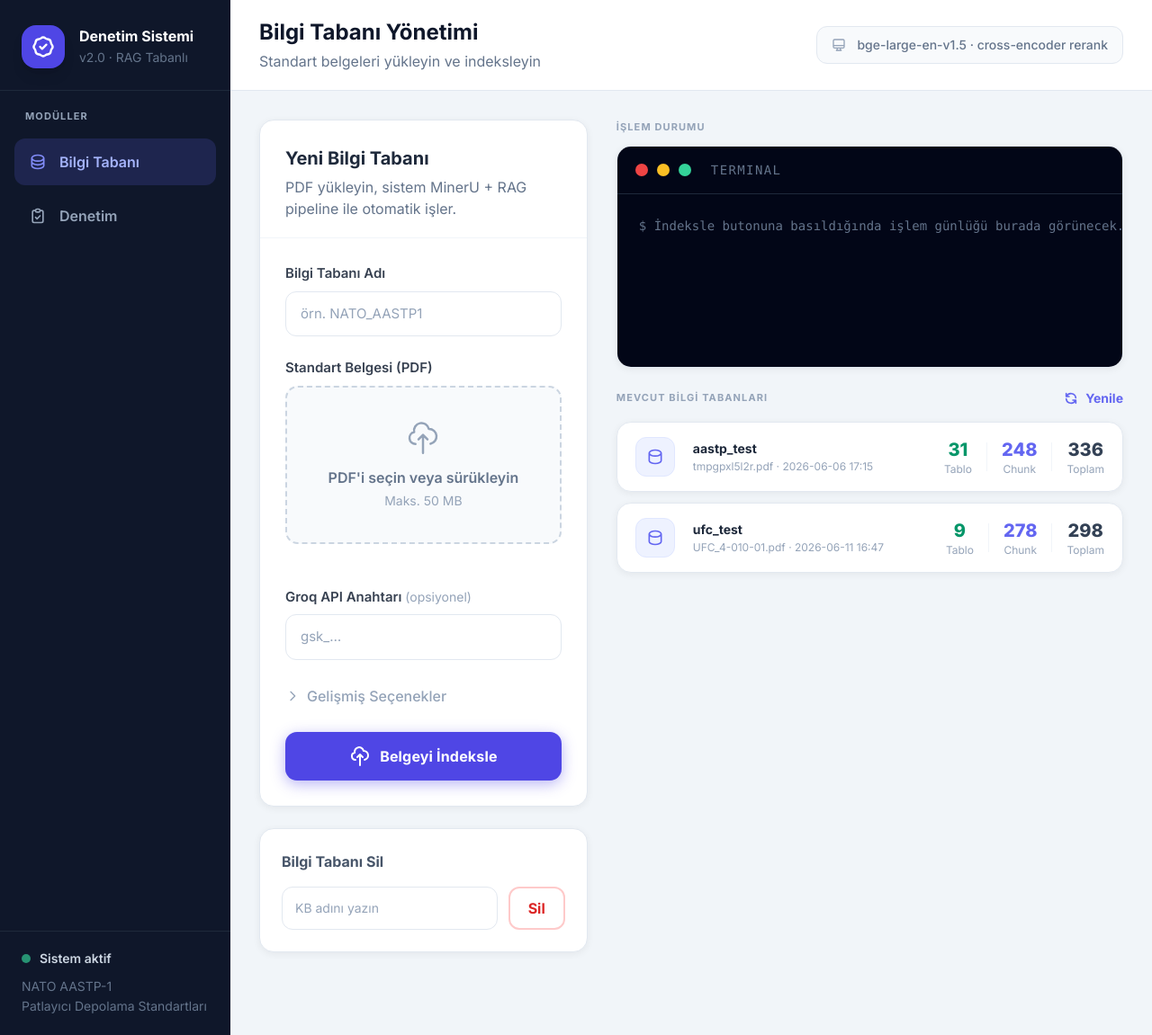
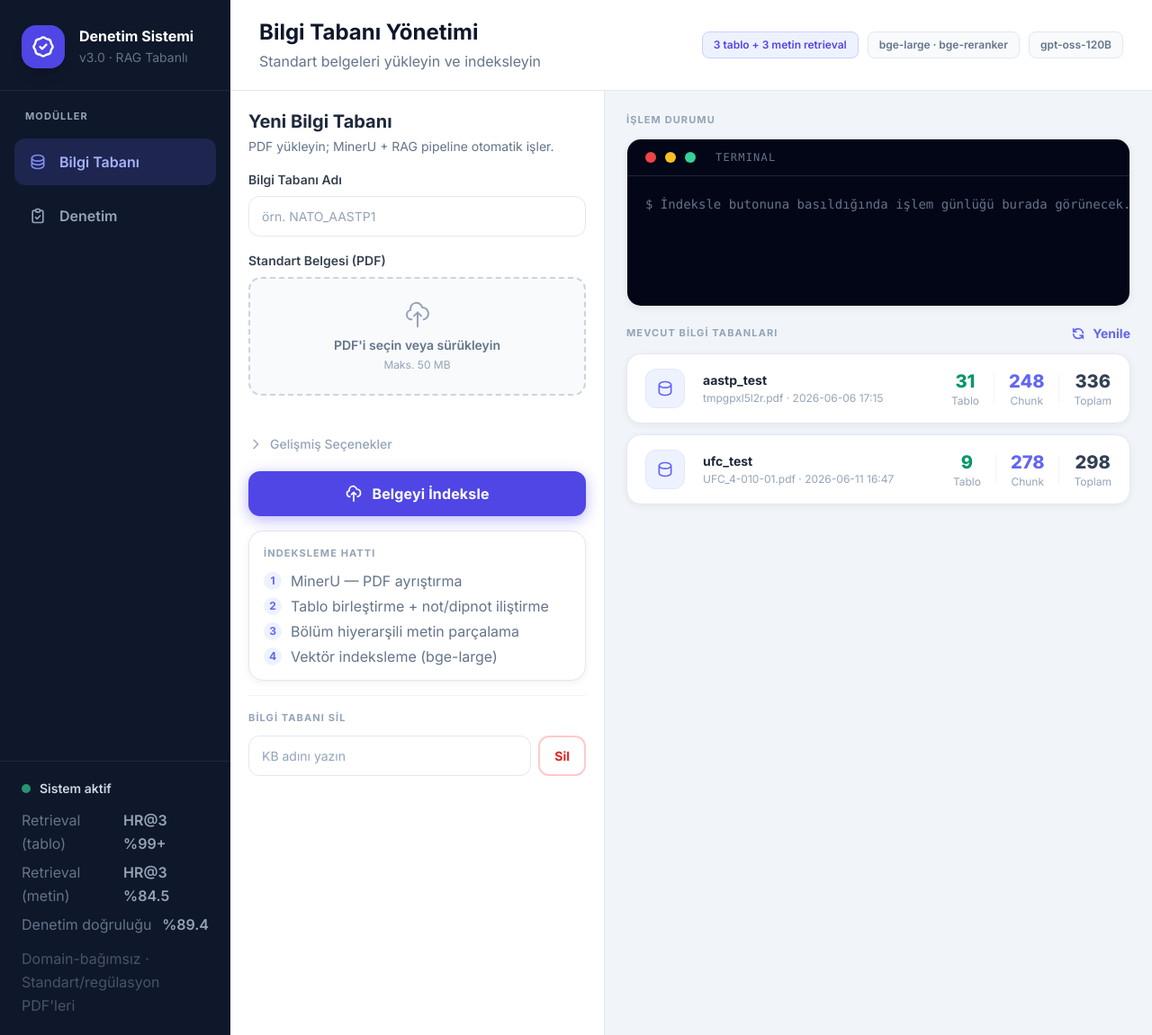
Before and after one commit to tatabey/GraduationProject, a FastAPI app: page / in a window 1280 px wide. Shown: the whole page at 90% size. Run offline with FastAPI, Linux system fonts and the light colour scheme; some libraries are stand-ins or nearby versions.

Commit message:
UI v3.0: scrollsuz sekmeler + profesyonel rotuslar (backend degismedi)
- KB sekmesi audit ile ayni panel-ici scroll desenine gecti (sayfa scroll'u yok)
- Groq/API anahtari alanlari kaldirildi (backend endpoint'leri ayni, opsiyonel param duruyor)
- Sidebar: v3.0 + canli metrik ozeti (HR@3 %99+/%84.5, dogruluk %89.4) + domain-bagimsiz ibaresi
- Topbar: 3+3 retrieval / bge-large·bge-reranker / gpt-oss-120B rozetleri
- Verdict karti: kaynaklar 'Tablo' ve 'Metin' gruplariyla etiketli (3+3 yapisina uygun)
- KB silmeye hx-confirm onayi; indeksleme hatti bilgi karti
- Render testi: 6/6 kontrol gecti

```diff
--- a/system/server.py
+++ b/system/server.py
@@ -124,13 +124,27 @@ def render_verdict_card(r: dict, kb_name: str = "") -> str:
     text_col, bg_col, border_col, accent, sym = VERDICT_CFG.get(
         r["verdict"], ("#475569", "#f8fafc", "#e2e8f0", "#94a3b8", "·")
     )
-    sources = "".join(
-        _table_btn(s, kb_name) if s["type"] == "table"
-        else f'<span class="inline-flex items-center gap-1 text-xs text-slate-500 '
-             f'bg-slate-100 border border-slate-200 rounded px-2 py-0.5">'
-             f'¶ {s["name"][:38]}</span>'
-        for s in r["sources"]
+    # 3+3 retrieval: kaynaklar modalite gruplarıyla etiketlenir
+    tbl_btns = "".join(_table_btn(s, kb_name) for s in r["sources"] if s["type"] == "table")
+    txt_tags = "".join(
+        f'<span class="inline-flex items-center gap-1 text-xs text-slate-500 '
+        f'bg-slate-100 border border-slate-200 rounded px-2 py-0.5">'
+        f'¶ {s["name"][:38]}</span>'
+        for s in r["sources"] if s["type"] != "table"
     )
+    sources = ""
+    if tbl_btns:
+        sources += (
+            '<div class="flex flex-wrap items-center gap-2 mb-2">'
+            '<span class="text-[11px] font-bold text-slate-400 uppercase tracking-wider '
+            'w-12 flex-shrink-0">Tablo</span>' + tbl_btns + "</div>"
+        )
+    if txt_tags:
+        sources += (
+            '<div class="flex flex-wrap items-center gap-2">'
+            '<span class="text-[11px] font-bold text-slate-400 uppercase tracking-wider '
+            'w-12 flex-shrink-0">Metin</span>' + txt_tags + "</div>"
+        )
     return f"""
     <div class="bg-white rounded-2xl border border-slate-200 overflow-hidden mb-3 shadow-sm transition-shadow hover:shadow-md"
          style="border-left:4px solid {accent};">
@@ -158,7 +172,7 @@ def render_verdict_card(r: dict, kb_name: str = "") -> str:
         </summary>
         <div class="px-5 py-4 border-t border-slate-100 bg-white">
           <p class="text-sm text-slate-600 leading-relaxed mb-4">{r['reasoning']}</p>
-          <div class="flex flex-wrap gap-2">{sources}</div>
+          <div>{sources}</div>
         </div>
       </details>
     </div>"""
--- a/system/templates/index.html
+++ b/system/templates/index.html
@@ -73,7 +73,7 @@
         </div>
         <div>
           <div class="text-white font-bold text-base leading-tight">Denetim Sistemi</div>
-          <div class="text-slate-500 text-sm mt-1">v2.0 · RAG Tabanlı</div>
+          <div class="text-slate-500 text-sm mt-1">v3.0 · RAG Tabanlı</div>
         </div>
       </div>
     </div>
@@ -103,11 +103,22 @@
 
     <!-- Footer -->
     <div class="px-6 py-5 border-t border-slate-800">
-      <div class="flex items-center gap-2.5 mb-2.5">
+      <div class="flex items-center gap-2.5 mb-3">
         <div class="w-2.5 h-2.5 bg-emerald-400 rounded-full pulse"></div>
         <span class="text-sm font-semibold text-slate-300">Sistem aktif</span>
       </div>
-      <p class="text-sm text-slate-500 leading-relaxed">NATO AASTP-1<br>Patlayıcı Depolama Standartları</p>
+      <div class="space-y-1.5 text-xs text-slate-500 leading-relaxed">
+        <div class="flex items-center justify-between">
+          <span>Retrieval (tablo)</span><span class="font-semibold text-slate-400">HR@3 %99+</span>
+        </div>
+        <div class="flex items-center justify-between">
+          <span>Retrieval (metin)</span><span class="font-semibold text-slate-400">HR@3 %84.5</span>
+        </div>
+        <div class="flex items-center justify-between">
+          <span>Denetim doğruluğu</span><span class="font-semibold text-slate-400">%89.4</span>
+        </div>
+        <p class="pt-1.5 text-slate-600">Domain-bağımsız · Standart/regülasyon PDF'leri</p>
+      </div>
     </div>
   </aside>
 
@@ -123,13 +134,13 @@
         <h1 class="text-2xl font-bold text-slate-900">Bilgi Tabanı Yönetimi</h1>
         <p class="text-base text-slate-500 mt-1">Standart belgeleri yükleyin ve indeksleyin</p>
       </div>
-      <div class="flex items-center gap-3 text-sm text-slate-500 bg-slate-50
-                  px-4 py-2.5 rounded-xl border border-slate-200 font-medium">
-        <svg class="w-4 h-4 text-slate-400 flex-shrink-0" fill="none" stroke="currentColor" viewBox="0 0 24 24">
-          <path stroke-linecap="round" stroke-linejoin="round" stroke-width="2"
-                d="M9.75 17L9 20l-1 1h8l-1-1-.75-3M3 13h18M5 17h14a2 2 0 002-2V5a2 2 0 00-2-2H5a2 2 0 00-2 2v10a2 2 0 002 2z"/>
-        </svg>
-        bge-large-en-v1.5 · cross-encoder rerank
+      <div class="flex items-center gap-2.5">
+        <span class="text-xs font-semibold text-indigo-600 bg-indigo-50 border border-indigo-200
+                     px-3 py-1.5 rounded-lg">3 tablo + 3 metin retrieval</span>
+        <span class="text-xs font-semibold text-slate-500 bg-slate-50 border border-slate-200
+                     px-3 py-1.5 rounded-lg">bge-large · bge-reranker</span>
+        <span class="text-xs font-semibold text-slate-500 bg-slate-50 border border-slate-200
+                     px-3 py-1.5 rounded-lg">gpt-oss-120B</span>
       </div>
     </div>
 
@@ -138,50 +149,43 @@
 
 
       <!-- ══════════════════════════════════════════
-           SAYFA: Bilgi Tabanı  (kendi içinde scroll)
+           SAYFA: Bilgi Tabanı  (kaydırmasız, panel-içi scroll)
       ══════════════════════════════════════════ -->
-      <div id="tab-kb" class="h-full overflow-y-auto">
-        <div class="px-8 py-8 max-w-screen-xl mx-auto">
-          <div class="grid grid-cols-5 gap-8">
+      <div id="tab-kb" class="h-full flex overflow-hidden">
 
-            <!-- SOL: Form -->
-            <div class="col-span-2 space-y-6">
-
-              <div class="card">
-                <div class="px-7 pt-7 pb-5 border-b border-slate-100">
-                  <h2 class="text-xl font-bold text-slate-800">Yeni Bilgi Tabanı</h2>
-                  <p class="text-base text-slate-500 mt-1.5">PDF yükleyin, sistem MinerU + RAG pipeline ile otomatik işler.</p>
-                </div>
-                <div class="p-7">
-                  <form id="kb-form" hx-post="/kb/index" hx-target="#index-result"
-                        hx-swap="outerHTML" hx-encoding="multipart/form-data" class="space-y-6">
+        <!-- SOL PANEL: form, sabit genişlik, kendi scroll'u -->
+        <div class="w-[26rem] flex-shrink-0 border-r border-slate-200 bg-white overflow-y-auto">
+          <div class="p-5 space-y-4">
 
             <div>
-                      <label class="lbl">Bilgi Tabanı Adı</label>
-                      <input type="text" name="kb_name" placeholder="örn. NATO_AASTP1" class="inp">
+              <h2 class="text-xl font-bold text-slate-800">Yeni Bilgi Tabanı</h2>
+              <p class="text-sm text-slate-500 mt-1">PDF yükleyin; MinerU + RAG pipeline otomatik işler.</p>
+            </div>
+
+            <form id="kb-form" hx-post="/kb/index" hx-target="#index-result"
+                  hx-swap="outerHTML" hx-encoding="multipart/form-data" class="space-y-4">
+
+              <div>
+                <label class="lbl" style="font-size:14px;">Bilgi Tabanı Adı</label>
+                <input type="text" name="kb_name" placeholder="örn. NATO_AASTP1" class="inp inp-sm">
               </div>
 
               <div>
-                      <label class="lbl">Standart Belgesi (PDF)</label>
-                      <label class="drop flex flex-col items-center justify-center py-9 px-4">
-                        <svg class="w-10 h-10 text-slate-400 mb-3" fill="none" stroke="currentColor" viewBox="0 0 24 24">
+                <label class="lbl" style="font-size:14px;">Standart Belgesi (PDF)</label>
+                <label class="drop flex flex-col items-center justify-center py-6 px-3">
+                  <svg class="w-8 h-8 text-slate-400 mb-2" fill="none" stroke="currentColor" viewBox="0 0 24 24">
                     <path stroke-linecap="round" stroke-linejoin="round" stroke-width="1.5"
                           d="M7 16a4 4 0 01-.88-7.903A5 5 0 1115.9 6L16 6a5 5 0 011 9.9M15 13l-3-3m0 0l-3 3m3-3v12"/>
                   </svg>
-                        <span class="text-base font-semibold text-slate-500">PDF'i seçin veya sürükleyin</span>
-                        <span class="text-sm text-slate-400 mt-1">Maks. 50 MB</span>
+                  <span class="text-sm font-semibold text-slate-500">PDF'i seçin veya sürükleyin</span>
+                  <span class="text-xs text-slate-400 mt-1">Maks. 50 MB</span>
                   <input type="file" name="pdf_file" accept=".pdf" class="hidden" onchange="showFile(this,'kf')">
                 </label>
                 <span id="kf" class="fname"></span>
               </div>
 
-                    <div>
-                      <label class="lbl">Groq API Anahtarı <span class="font-normal text-slate-400 text-sm">(opsiyonel)</span></label>
-                      <input type="password" name="groq_key" placeholder="gsk_…" class="inp">
-                    </div>
-
               <details class="group">
-                      <summary class="flex items-center gap-2 text-base font-medium text-slate-400
+                <summary class="flex items-center gap-2 text-sm font-medium text-slate-400
                                hover:text-indigo-600 cursor-pointer select-none list-none py-1 transition-colors">
                   <svg class="chevron w-4 h-4 transition-transform flex-shrink-0"
                        fill="none" stroke="currentColor" viewBox="0 0 24 24">
@@ -189,15 +193,15 @@
                   </svg>
                   Gelişmiş Seçenekler
                 </summary>
-                      <div class="mt-4 pl-6 border-l-2 border-indigo-100 space-y-3">
-                        <label class="flex items-center gap-3 text-base text-slate-600 cursor-pointer">
+                <div class="mt-3 pl-6 border-l-2 border-indigo-100 space-y-3">
+                  <label class="flex items-center gap-3 text-sm text-slate-600 cursor-pointer">
                     <input type="checkbox" name="skip_mineru" value="true"
                            onchange="document.getElementById('jf').style.display=this.checked?'block':'none'"
                            class="w-4 h-4 rounded text-indigo-600 focus:ring-indigo-400">
                     MinerU'yu atla — hazır JSON kullan
                   </label>
                   <div id="jf" style="display:none;">
-                          <label class="lbl" style="font-size:14px;">content_list.json</label>
+                    <label class="lbl" style="font-size:13px;">content_list.json</label>
                     <input type="file" name="existing_json" accept=".json"
                            class="w-full text-sm text-slate-500 file:mr-3 file:py-2 file:px-3
                                   file:rounded-lg file:border-0 file:font-medium
@@ -207,58 +211,72 @@
                 </div>
               </details>
 
-                    <button type="submit" class="btn">
+              <button type="submit" class="btn btn-sm">
                 <span class="btn-spinner spin">
-                        <svg class="w-6 h-6" fill="none" stroke="currentColor" viewBox="0 0 24 24">
+                  <svg class="w-5 h-5" fill="none" stroke="currentColor" viewBox="0 0 24 24">
                     <path stroke-linecap="round" stroke-linejoin="round" stroke-width="2"
                           d="M4 4v5h.582m15.356 2A8.001 8.001 0 004.582 9m0 0H9m11 11v-5h-.581m0 0a8.003 8.003 0 01-15.357-2m15.357 2H15"/>
                   </svg>
                 </span>
-                      <svg class="btn-label w-6 h-6" fill="none" stroke="currentColor" viewBox="0 0 24 24">
+                <svg class="btn-label w-5 h-5" fill="none" stroke="currentColor" viewBox="0 0 24 24">
                   <path stroke-linecap="round" stroke-linejoin="round" stroke-width="2"
                         d="M7 16a4 4 0 01-.88-7.903A5 5 0 1115.9 6L16 6a5 5 0 011 9.9M15 13l-3-3m0 0l-3 3m3-3v12"/>
                 </svg>
                 <span class="btn-label">Belgeyi İndeksle</span>
               </button>
             </form>
-                </div>
+
+            <!-- Pipeline bilgi kartı -->
+            <div class="card p-4">
+              <p class="sec mb-3">İndeksleme Hattı</p>
+              <ol class="space-y-2 text-sm text-slate-500">
+                <li class="flex items-center gap-2.5"><span class="w-5 h-5 rounded-full bg-indigo-50 text-indigo-500 text-xs font-bold flex items-center justify-center flex-shrink-0">1</span> MinerU — PDF ayrıştırma</li>
+                <li class="flex items-center gap-2.5"><span class="w-5 h-5 rounded-full bg-indigo-50 text-indigo-500 text-xs font-bold flex items-center justify-center flex-shrink-0">2</span> Tablo birleştirme + not/dipnot iliştirme</li>
+                <li class="flex items-center gap-2.5"><span class="w-5 h-5 rounded-full bg-indigo-50 text-indigo-500 text-xs font-bold flex items-center justify-center flex-shrink-0">3</span> Bölüm hiyerarşili metin parçalama</li>
+                <li class="flex items-center gap-2.5"><span class="w-5 h-5 rounded-full bg-indigo-50 text-indigo-500 text-xs font-bold flex items-center justify-center flex-shrink-0">4</span> Vektör indeksleme (bge-large)</li>
+              </ol>
             </div>
 
-              <div class="card p-6">
-                <h3 class="text-base font-bold text-slate-600 mb-4">Bilgi Tabanı Sil</h3>
+            <!-- KB Sil -->
+            <div class="border-t border-slate-100 pt-4">
+              <p class="sec mb-3">Bilgi Tabanı Sil</p>
               <form hx-post="/kb/delete" hx-target="#kb-list" hx-swap="innerHTML"
-                      hx-encoding="multipart/form-data" class="flex gap-3">
+                    hx-confirm="Bu bilgi tabanı kalıcı olarak silinecek. Emin misiniz?"
+                    hx-encoding="multipart/form-data" class="flex gap-2">
                 <input type="text" name="kb_name" placeholder="KB adını yazın" class="inp flex-1 inp-sm">
                 <button type="submit"
-                          class="px-5 py-2.5 text-base font-bold text-red-600 border-2 border-red-200
+                        class="px-4 py-2 text-sm font-bold text-red-600 border-2 border-red-200
                                rounded-xl hover:bg-red-50 hover:border-red-400 transition-all whitespace-nowrap">
                   Sil
                 </button>
               </form>
             </div>
+
+          </div>
         </div>
 
-            <!-- SAĞ: Log + KB listesi -->
-            <div class="col-span-3 space-y-6">
+        <!-- SAĞ PANEL: durum + KB listesi, kendi scroll'u -->
+        <div class="flex-1 overflow-y-auto bg-slate-100">
+          <div class="p-6 space-y-5">
             <div>
               <p class="sec mb-3">İşlem Durumu</p>
               <div id="index-result">
                 <div class="card overflow-hidden">
                   <div class="bg-slate-950">
-                      <div class="flex items-center gap-2.5 px-5 py-4 border-b border-slate-800">
-                        <div class="w-3.5 h-3.5 rounded-full bg-red-500"></div>
-                        <div class="w-3.5 h-3.5 rounded-full bg-amber-400"></div>
-                        <div class="w-3.5 h-3.5 rounded-full bg-emerald-400"></div>
-                        <span class="ml-3 text-sm text-slate-500 font-mono tracking-widest">TERMINAL</span>
+                    <div class="flex items-center gap-2.5 px-5 py-3 border-b border-slate-800">
+                      <div class="w-3 h-3 rounded-full bg-red-500"></div>
+                      <div class="w-3 h-3 rounded-full bg-amber-400"></div>
+                      <div class="w-3 h-3 rounded-full bg-emerald-400"></div>
+                      <span class="ml-3 text-xs text-slate-500 font-mono tracking-widest">TERMINAL</span>
                     </div>
-                      <pre class="p-6 text-sm font-mono text-slate-500 leading-relaxed h-48 overflow-y-auto">$ İndeksle butonuna basıldığında işlem günlüğü burada görünecek...</pre>
+                    <pre class="p-5 text-sm font-mono text-slate-500 leading-relaxed h-36 overflow-y-auto">$ İndeksle butonuna basıldığında işlem günlüğü burada görünecek...</pre>
                   </div>
                 </div>
               </div>
             </div>
 
             <div>
-                <div class="flex items-center justify-between mb-4">
+              <div class="flex items-center justify-between mb-3">
                 <p class="sec">Mevcut Bilgi Tabanları</p>
                 <button hx-get="/kb/list" hx-target="#kb-list" hx-swap="innerHTML"
                         class="flex items-center gap-2 text-sm font-bold text-indigo-500 hover:text-indigo-700 transition-colors">
@@ -272,9 +290,8 @@
               <div id="kb-list" class="space-y-3">{{ kb_list_html | safe }}</div>
             </div>
           </div>
+        </div>
 
-          </div>
-        </div>
       </div>
 
 
@@ -325,11 +342,6 @@
                   <input type="file" name="report_pdf" accept=".pdf" class="hidden" onchange="showFile(this,'af')">
                 </label>
                 <span id="af" class="fname"></span>
-              </div>
-
-              <div>
-                <label class="lbl" style="font-size:14px;">API Anahtarı <span class="font-normal text-slate-400">(opsiyonel)</span></label>
-                <input type="password" name="groq_key" placeholder="csk_… (boşsa sistem anahtarı)" class="inp inp-sm">
               </div>
 
               <button type="submit" class="btn btn-sm">
```
Lines whose indentation alone changed are shown as unchanged.
